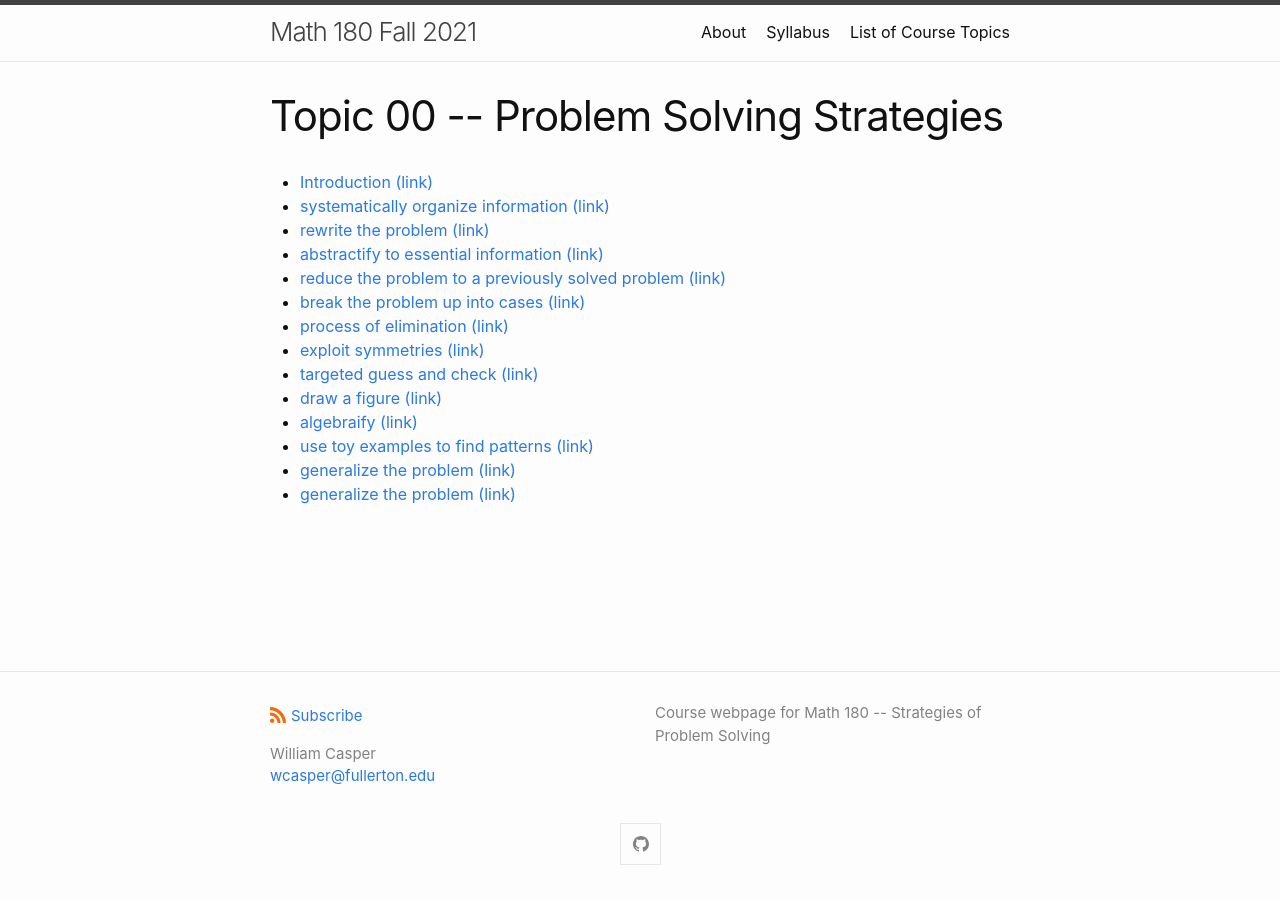
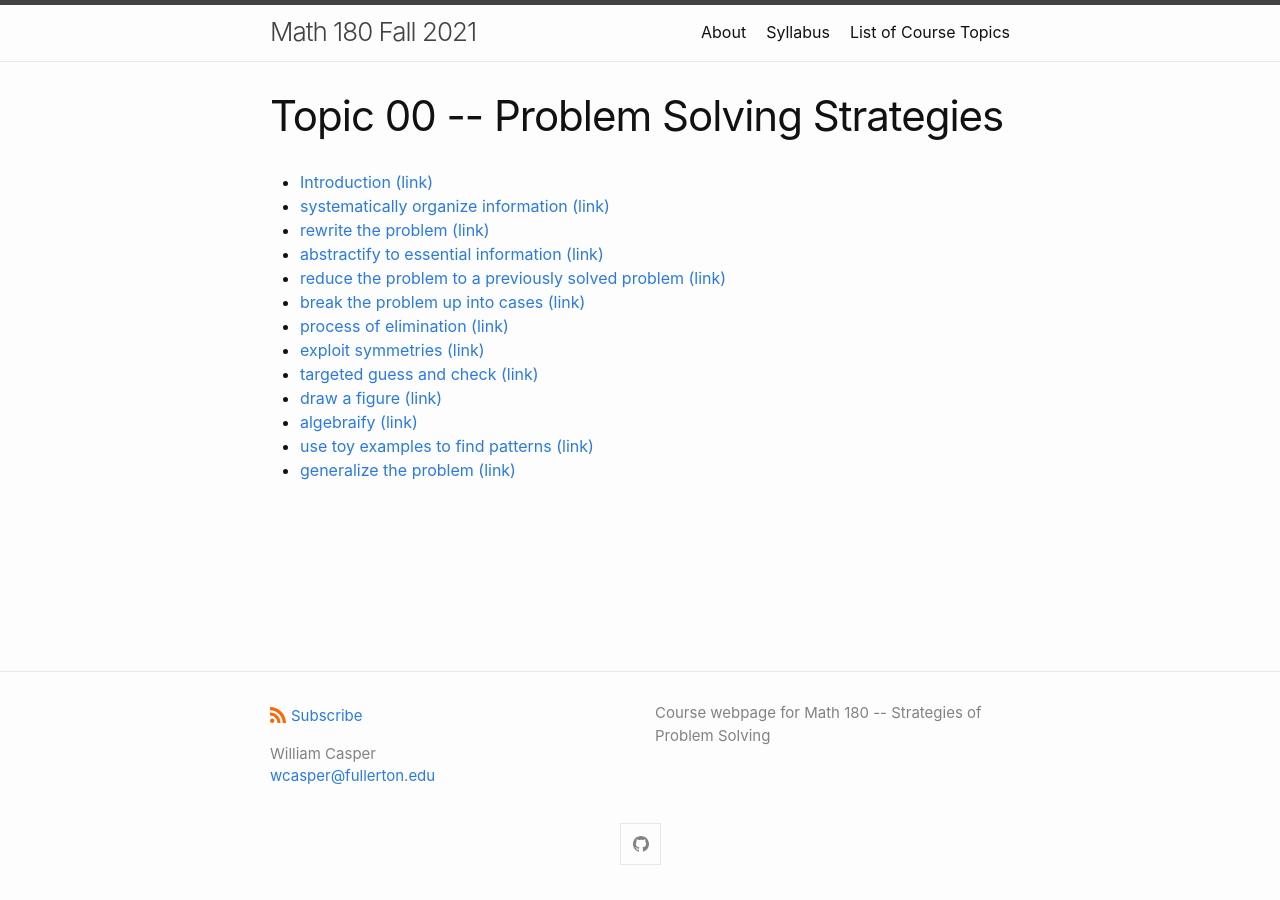
Before and after one commit to wcasper/math180fall2021, a Jekyll site: the page built from _topics/topic00-strategies.md, in a window 1280 px wide. Built offline with Jekyll 4.4.1, drawn with Linux system fonts in a browser that asks for light colours.

Commit message:
removed old link

```diff
--- a/_topics/topic00-strategies.md
+++ b/_topics/topic00-strategies.md
@@ -15,5 +15,4 @@ title: Topic 00 -- Problem Solving Strategies
 * [draw a figure (link)](/math180fall2021/modules/strategies/strat-draw)
 * [algebraify (link)](/math180fall2021/modules/strategies/strat-algebraify)
 * [use toy examples to find patterns (link)](/math180fall2021/modules/strategies/strat-toy)
-* [generalize the problem (link)](/math180fall2021/modules/strategies/strat-generalize)
 * [generalize the problem (link)](/math180fall2021/modules/strategies/strat-general)
```
Also changed, not shown: _modules/strategies/introduction.md (+0 -1 lines).
